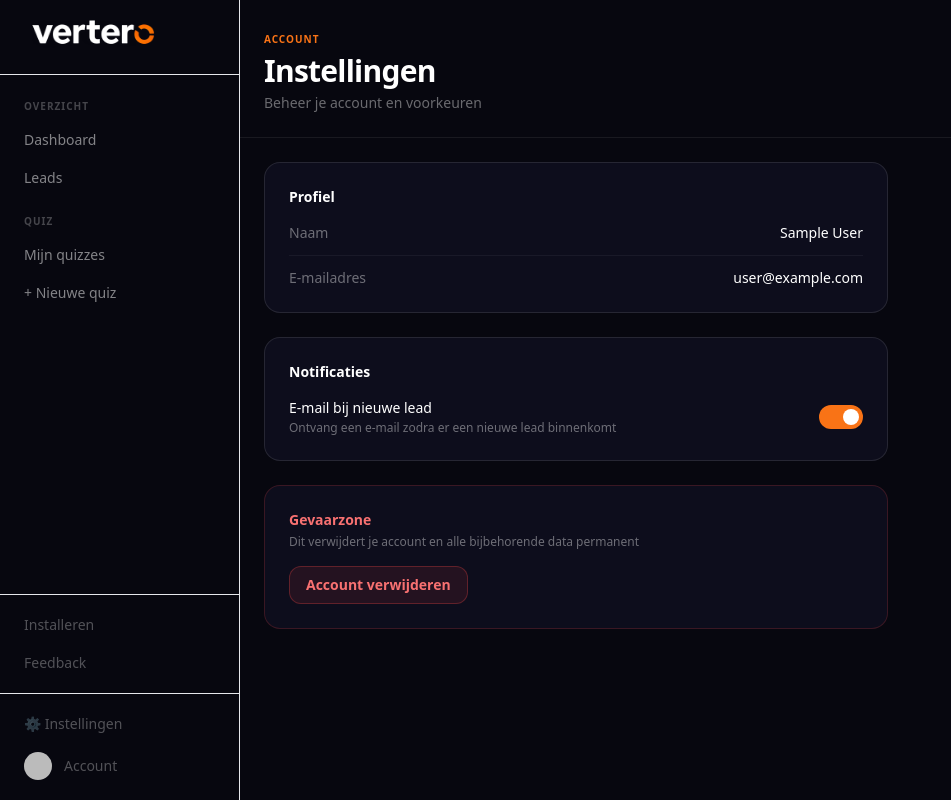
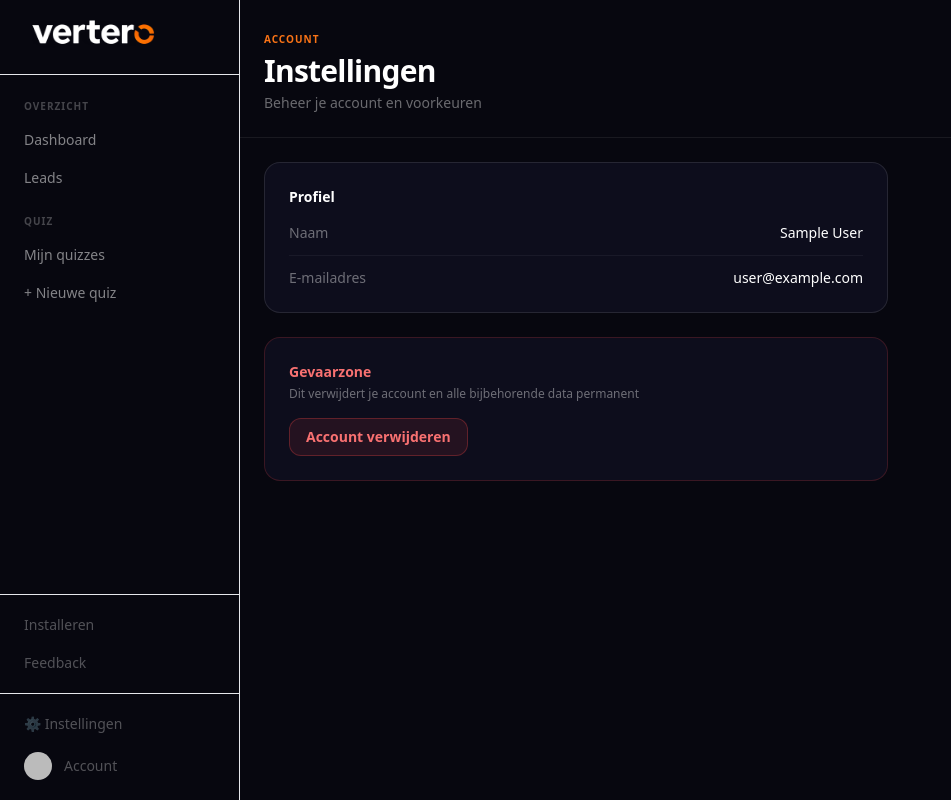
Before and after one commit to VerteroNL/Vertero, a Next.js app: page /dashboard/settings in a window 1280 px wide. Shown: the whole page, without its empty margins (0-951 px from the left). Built offline with nearby package versions, Linux system fonts and the light colour scheme; no server answers; the database is empty; sample sign-in values are in the browser's storage; some icons are missing.

Commit message:
fix: hide email notifications during beta

```diff
--- a/src/app/dashboard/settings/SettingsForm.tsx
+++ b/src/app/dashboard/settings/SettingsForm.tsx
@@ -47,7 +47,8 @@ export default function SettingsForm({ initialEmailOnNewLead, plan }: Props) {
 
   return (
     <div className="flex flex-col gap-6">
-      {/* Notificaties */}
+      {/* Notificaties — tijdelijk verborgen tijdens beta */}
+      {!BETA_HIDE_PRO && (
         <div className="bg-[#0d0d1c] border border-white/10 rounded-2xl p-6">
           <h2 className="text-sm font-bold mb-4">Notificaties</h2>
           <div className="flex items-center justify-between">
@@ -57,13 +58,14 @@ export default function SettingsForm({ initialEmailOnNewLead, plan }: Props) {
             </div>
             <button
               onClick={toggleEmailOnNewLead}
-            disabled={savingNotif || (!BETA_HIDE_PRO && !isPro)}
+              disabled={savingNotif}
               className={`relative w-11 h-6 rounded-full transition-colors ${emailOnNewLead ? 'bg-[#f97316]' : 'bg-white/10'}`}
             >
               <span className={`absolute top-1 left-1 w-4 h-4 rounded-full bg-white transition-transform ${emailOnNewLead ? 'translate-x-5' : 'translate-x-0'}`} />
             </button>
           </div>
         </div>
+      )}
 
       {/* Gevaarzone */}
       <div className="bg-[#0d0d1c] border border-red-500/20 rounded-2xl p-6">
```
Lines whose indentation alone changed are shown as unchanged.
